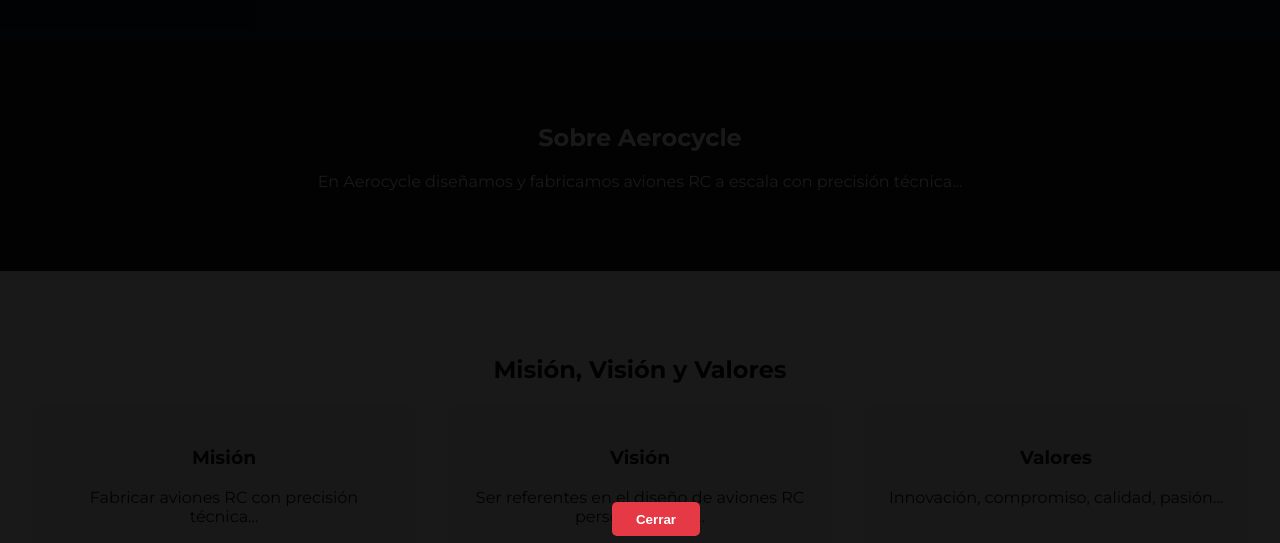
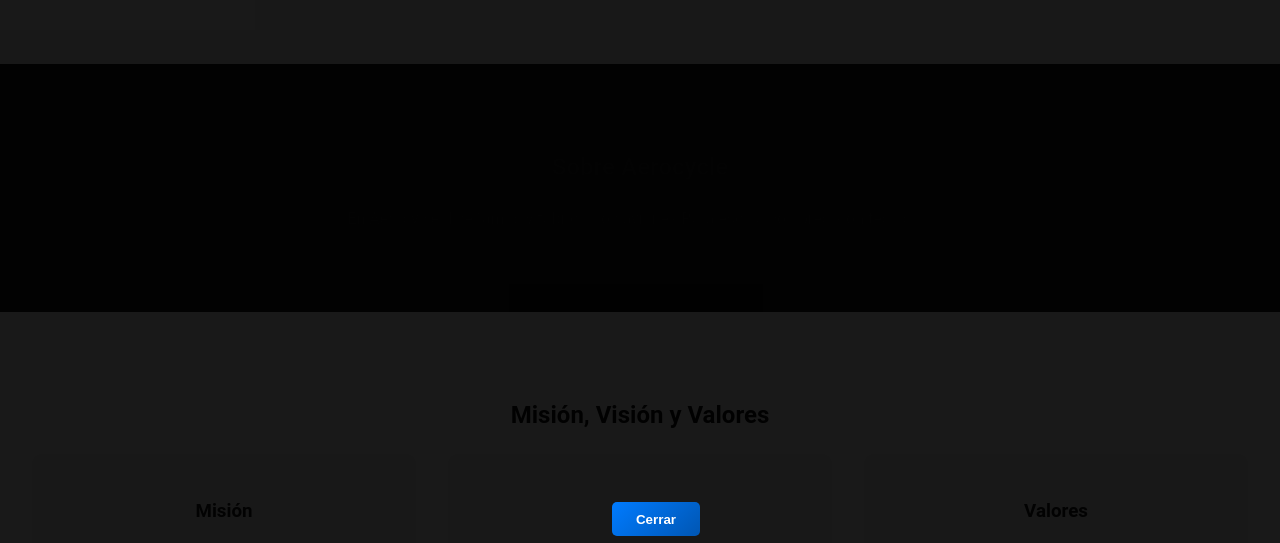
Before and after one commit to ARmen24-ux/aerocycle, a plain HTML site: page aerocycle-website/index.html in a window 1280 px wide. Shown: the part 225-768 px from the top of the page. Drawn offline with Linux system fonts and the light colour scheme.

Commit message:
Update styles.css

```diff
--- a/aerocycle-website/css/styles.css
+++ b/aerocycle-website/css/styles.css
@@ -97,3 +97,34 @@ body {
 .oculto {
   display: none;
 }
+body {
+  font-family: 'Roboto', sans-serif;
+  color: #1a1a1a;
+  background-color: #f9f9f9;
+  line-height: 1.6;
+}
+
+button {
+  background: linear-gradient(135deg, #007bff, #0056b3);
+  color: white;
+  border-radius: 8px;
+  padding: 12px 24px;
+  border: none;
+  cursor: pointer;
+  transition: background 0.3s ease;
+}
+
+button:hover {
+  background: linear-gradient(135deg, #0056b3, #003d80);
+}
+
+header nav a {
+  margin: 0 15px;
+  font-weight: 600;
+  color: #0056b3;
+  text-decoration: none;
+}
+
+header nav a:hover {
+  text-decoration: underline;
+}
```
